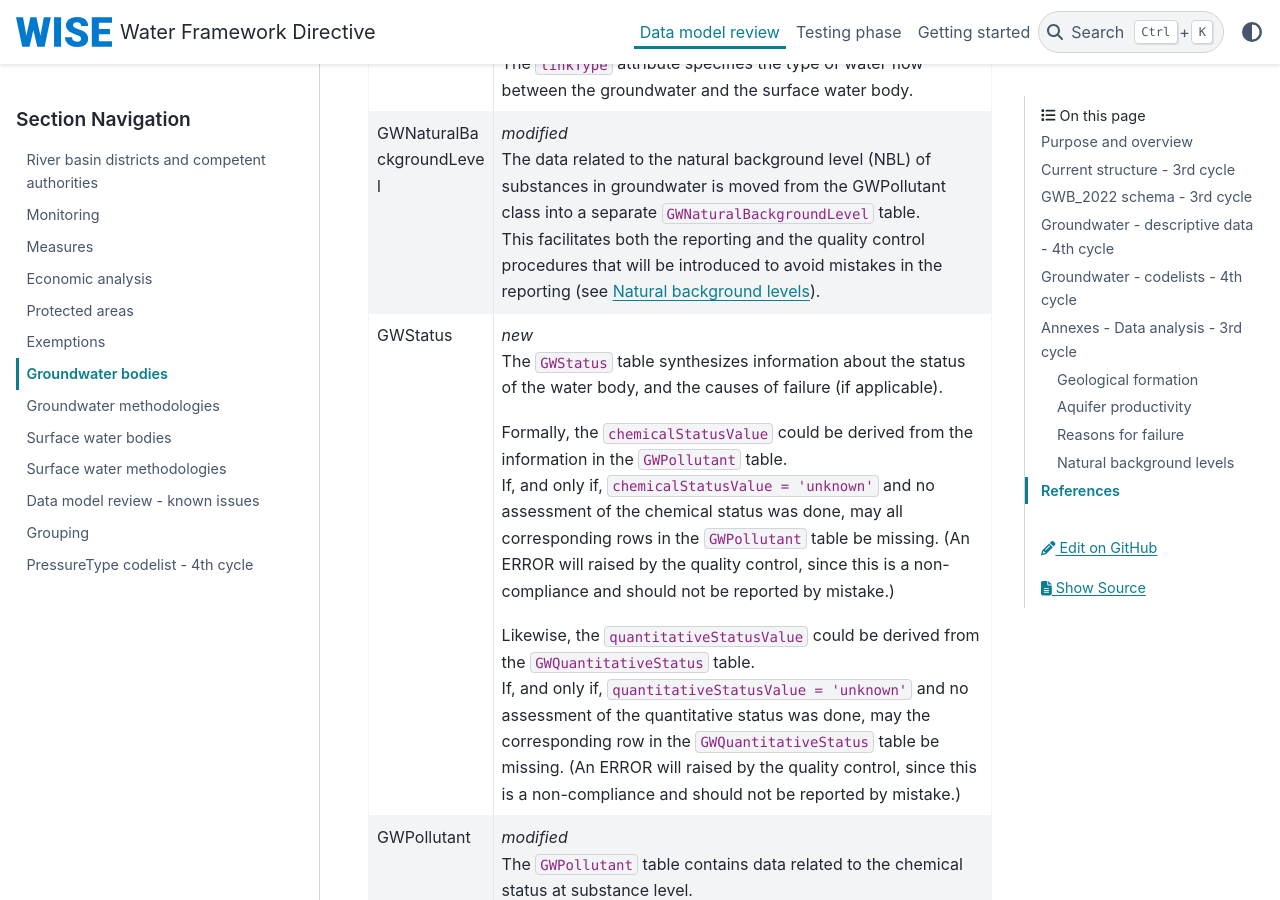
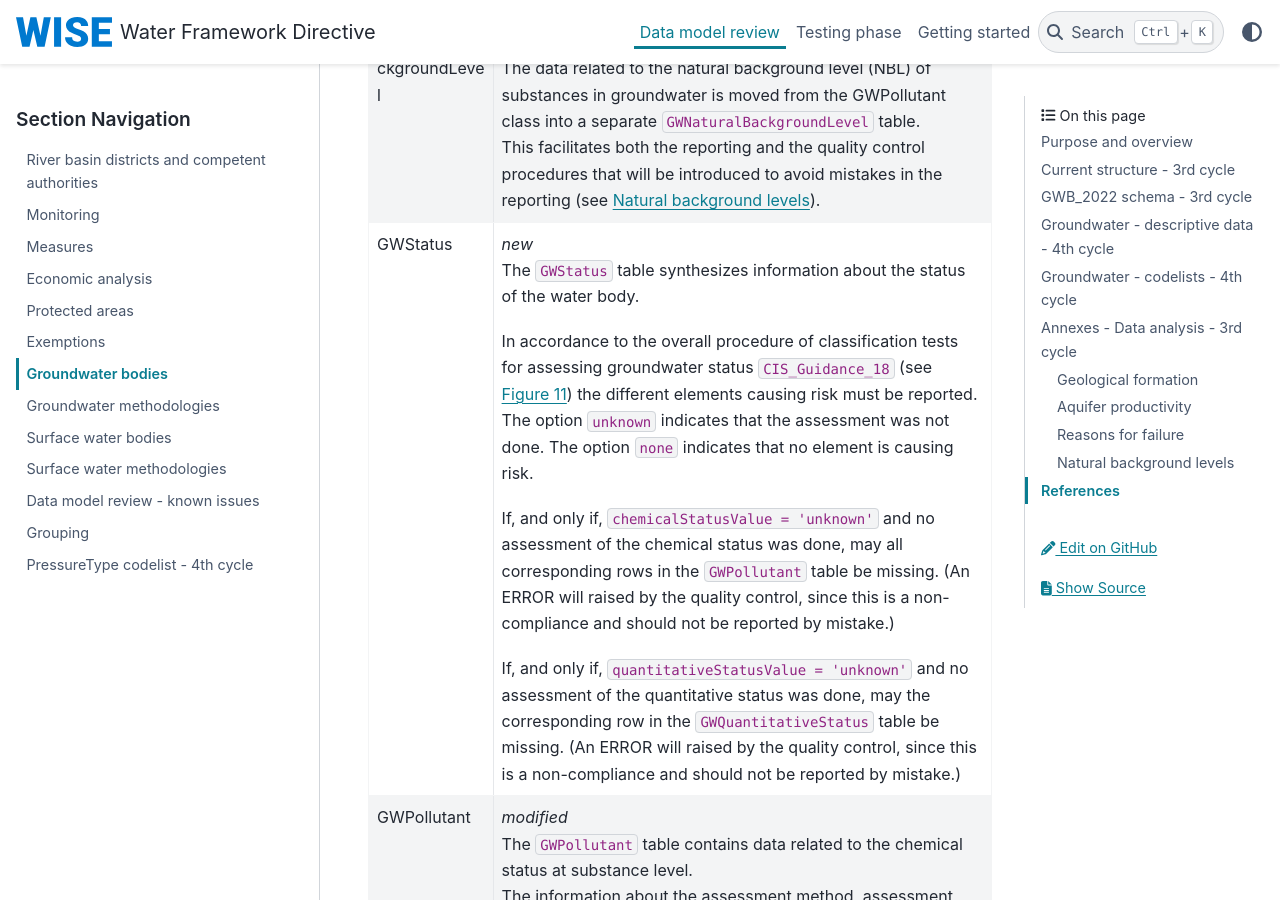
Before and after one commit to eeadata/WISE.WFD.Documentation, a Sphinx documentation site: the page built from docs/DataModelReview/WFDGroundWaterBody.md, in a window 1280 px wide and 900 px high, scrolled down 4183 px. Built offline with Sphinx 7.4.7 and the PyData theme 0.15.4, drawn with Linux system fonts in a browser that asks for light colours; cross-references to code outside the pages are shown as plain code; some of the changed text lies outside the part shown.

Commit message:
Correction to GWB

````diff
--- a/docs/DataModelReview/WFDGroundWaterBody.md
+++ b/docs/DataModelReview/WFDGroundWaterBody.md
@@ -2,12 +2,12 @@
 # Groundwater bodies
 
 ```{warning}
-Last updated - 2026-07-02
+Last updated - 2026-07-06
 
 Changes based on feedback from WG DIS and WG Groundwater members.
 
-* The "lithology placeholder" was removed.
-* The gwAtRiskQuantitative and gwReasonsForRiskQuantitative attributes were reintroduced.
+* The "lithology" placeholder attribute was removed was removed.
+* The `GWStatus` table attributes related to risk and failure were aligned with {footcite}`CIS_Guidance_18`.
 * The gwPollutantCausingRisk and gwPollutantBackgroundLevelSet attributes were reintroduced.
 * Further information about the 3rd cycle reporting of natural background levels was included
   {ref}`GroundWaterBody_3rdCycle_NaturalBackgroundLevel_Table`.
@@ -189,19 +186,21 @@
 * - GWStatus
   - *new*
     The `GWStatus` table synthesizes
-    information about the status of the water body,
-    and the causes of failure (if applicable).
+    information about the status of the water body.
 
-    Formally, the `chemicalStatusValue`
-    could be derived from the information in the `GWPollutant` table.
+    In accordance to the overall procedure of classification tests for assessing groundwater status
+    {footcite}`CIS_Guidance_18`
+    (see {numref}`CIS_Guidance_18_Figure_1_GWBClassificationProcedure`)
+    the different elements causing risk must be reported.
+    The option `unknown` indicates that the assessment was not done.
+    The option `none` indicates that no element is causing risk.
+
     If, and only if, `chemicalStatusValue = 'unknown'`
     and no assessment of the chemical status was done,
     may all corresponding rows in the `GWPollutant` table be missing.
     (An ERROR will raised by the quality control, since this is a non-compliance
     and should not be reported by mistake.)
 
-    Likewise, the `quantitativeStatusValue`
-    could be derived from the `GWQuantitativeStatus` table.
     If, and only if, `quantitativeStatusValue = 'unknown'`
     and no assessment of the quantitative status was done,
     may the corresponding row in the `GWQuantitativeStatus` table be missing.
@@ -283,6 +282,13 @@
     a specific pressure to be link to a given impact.
     In the proposed structure, this is possible (but not mandatory).
     Illustrative examples will be provided.
+```
+
+```{figure} /DataModelReview/img/CIS_Guidance_18_Figure_1_GWBClassificationProcedure.png
+:name: CIS_Guidance_18_Figure_1_GWBClassificationProcedure
+:width: 100%
+:align: center
+Overall procedure of classification tests for assessing groundwater status {footcite}`CIS_Guidance_18`.
 ```
 
 (heading_wfd_groundwater_codelist_4th_cycle)=
````
Also changed, not shown: other parts of docs/DataModelReview/WFDGroundWaterBody.md (+0 -3 lines), docs/DataModelReview/img/CIS_Guidance_18_Figure_1_GWBClassificationProcedure.png (added), 3 other files.
